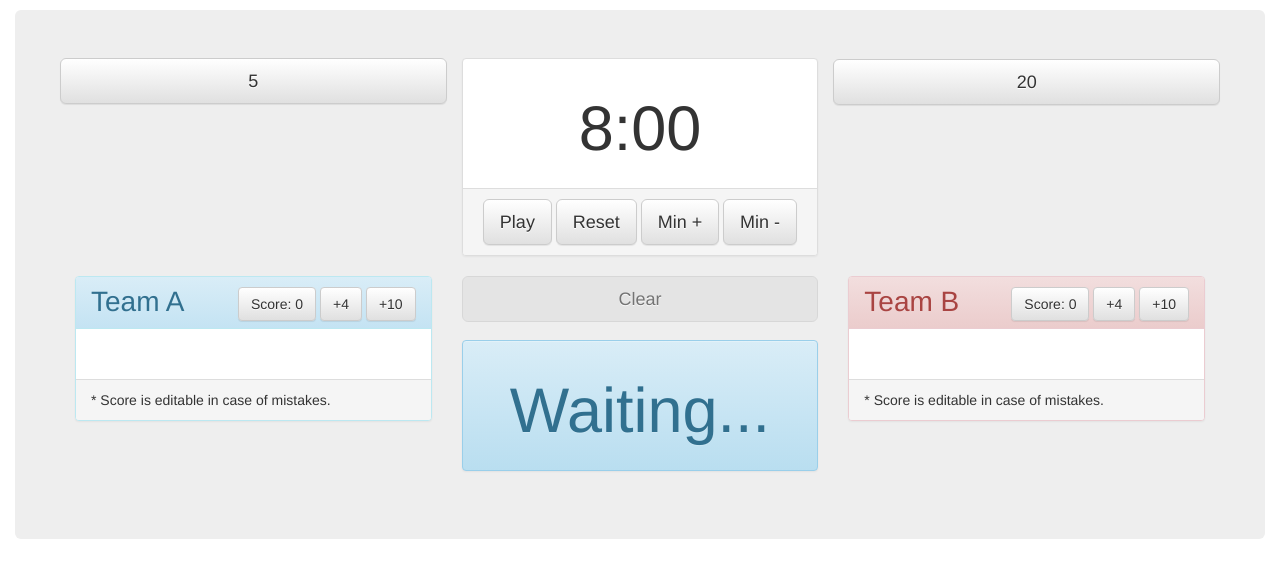
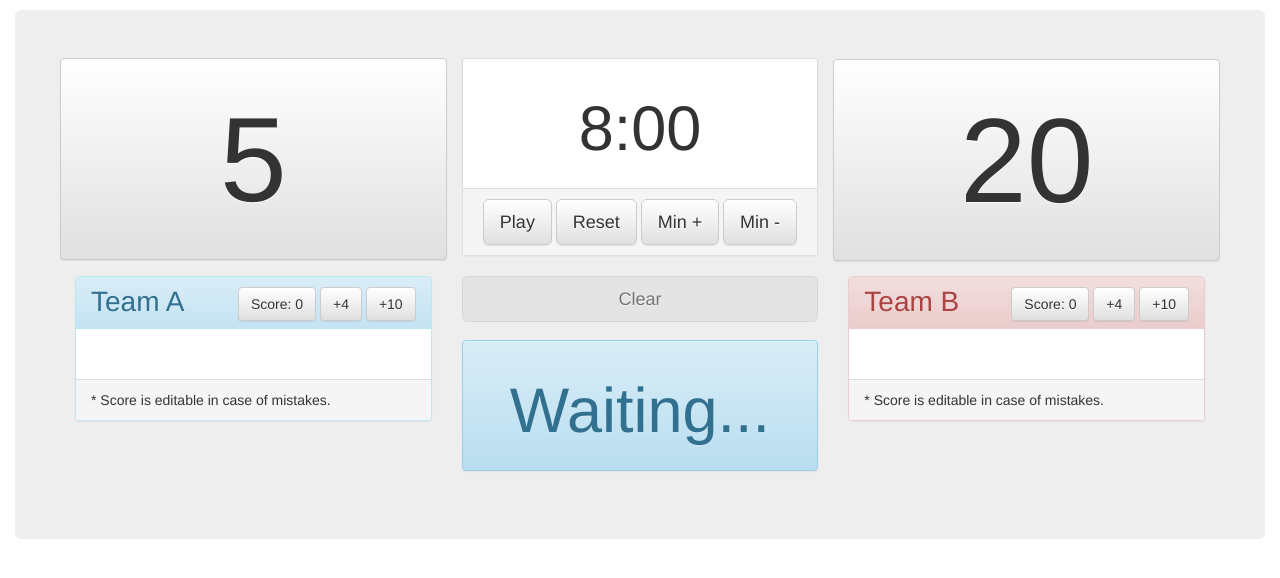
Before and after one commit to 415mcc/SciBowlBuzzer, a Flask app: page /h in a window 1280 px wide. Shown: the top 578 px of the page. Run offline with Flask 2, Linux system fonts and the light colour scheme; some libraries are stand-ins or nearby versions.

Commit message:
fixes buttons

```diff
--- a/templates/scoreboard.html
+++ b/templates/scoreboard.html
@@ -17,6 +17,11 @@
       #lockout-btn {
         margin-bottom: 5%;
         width: 100%;
+      }
+      .btn-xlarge {
+        padding: 1rem .5rem;
+        font-size: 12rem;
+        line-height: 1.5;
       }
       .panel-footer .btn-group button {
         min-width: 40%;
@@ -44,7 +49,7 @@
     <div class="container-fluid" id="scoreboard">
       <div class="jumbotron">
         <div class="row">
-          <button type="button" id="tossupClock" class="btn btn-default btn-lg text-center col-md-4">5</button>
+          <button type="button" id="tossupClock" class="btn btn-default btn-xlarge text-center col-md-4">5</button>
           <div class="col-md-4">
             <div class="panel panel-default">
               <div class="panel-body">
@@ -67,7 +72,7 @@
 
 
           </div>
-          <button type="button" id="bonusClock" class="btn btn-default btn-lg text-center col-md-4">20</button>
+          <button type="button" id="bonusClock" class="btn btn-default btn-xlarge text-center col-md-4">20</button>
         </div>
         <div class="row">
           <div class="col-md-4">
```
